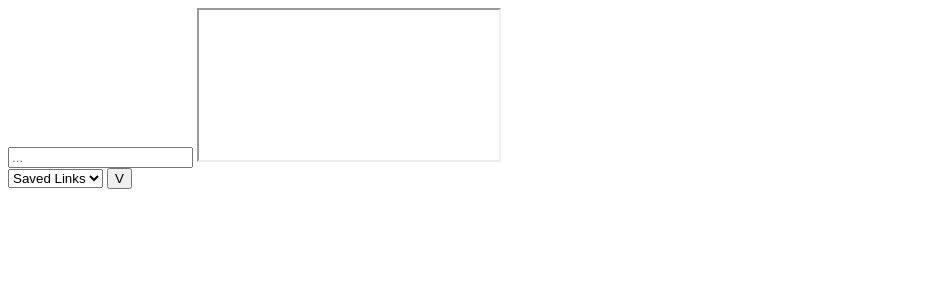
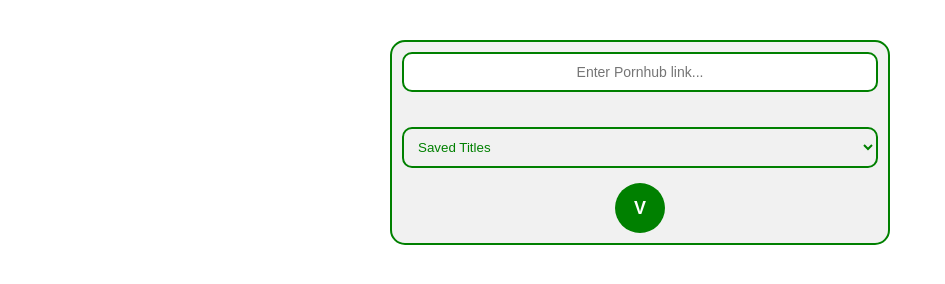
Before and after one commit to NOTHINGx555/-, a plain HTML site: page index.html in a window 1280 px wide. Shown: the whole page, without its empty margins (0-945 px from the left). Drawn offline with Linux system fonts and the light colour scheme.

Commit message:
Update index.html

```diff
--- a/index.html
+++ b/index.html
@@ -4,19 +4,97 @@
     <meta charset="UTF-8">
     <meta name="viewport" content="width=device-width, initial-scale=1.0">
     <style>
-        /* (Your existing CSS here) */
+        * {
+            box-sizing: border-box;
+            margin: 0;
+            padding: 0;
+        }
+
+        body {
+            display: flex;
+            flex-direction: column;
+            align-items: center;
+            font-family: Arial, sans-serif;
+            background-color: #ffffff;
+            color: #008000; /* Green text */
+            padding: 20px;
+        }
+
+        .frame-container {
+            width: 90%;
+            max-width: 500px;
+            padding: 10px;
+            margin-top: 20px;
+            display: flex;
+            flex-direction: column;
+            align-items: center;
+            background-color: #f1f1f1; /* Light background */
+            border-radius: 15px;
+            border: 2px solid #008000; /* Green border */
+        }
+
+        input[type="text"] {
+            width: 100%;
+            padding: 10px;
+            border: 2px solid #008000;
+            border-radius: 10px;
+            font-size: 14px;
+            margin-bottom: 10px;
+            color: #008000;
+            text-align: center;
+        }
+
+        iframe {
+            width: 100%;
+            aspect-ratio: 16 / 9;
+            border-radius: 10px;
+            border: none;
+            display: none;
+        }
+
+        .link-status {
+            color: #ff0000;
+            margin-top: 10px;
+        }
+
+        .link-status.valid {
+            color: #008000;
+        }
+
+        .open-button {
+            width: 50px;
+            height: 50px;
+            border-radius: 50%;
+            background-color: #008000;
+            color: #ffffff;
+            font-size: 18px;
+            font-weight: bold;
+            border: none;
+            cursor: pointer;
+            margin-top: 15px;
+        }
+
+        select {
+            width: 100%;
+            padding: 10px;
+            margin-top: 15px;
+            border-radius: 10px;
+            background-color: #f1f1f1;
+            color: #008000;
+            border: 2px solid #008000;
+        }
     </style>
 </head>
 <body>
 
     <div class="frame-container">
-        <div class="video-container" id="videoContainer">
-            <input type="text" id="videoUrl" placeholder="..." oninput="verifyLink()">
-            <span class="link-status" id="linkStatus"></span>
-            <iframe id="videoPlayer" allowfullscreen></iframe>
-        </div>
+        <input type="text" id="videoUrl" placeholder="Enter Pornhub link..." oninput="verifyLink()">
+        <span class="link-status" id="linkStatus"></span>
+        <iframe id="videoPlayer" allowfullscreen></iframe>
 
-        <select id="linkList" onclick="loadSelectedLink()"></select>
+        <select id="linkList" onchange="loadSelectedLink()">
+            <option value="">Saved Titles</option>
+        </select>
 
         <button class="open-button" onclick="openPornhub()">V</button>
     </div>
@@ -35,19 +113,16 @@
                     videoPlayer.style.display = "block";
                     linkStatus.textContent = "Valid link.";
                     linkStatus.className = "link-status valid";
-                    hideLinkStatusAfterDelay();
                     saveLink(url);
                 } else {
                     videoPlayer.style.display = "none";
                     linkStatus.textContent = "Video ID not found.";
                     linkStatus.className = "link-status";
-                    hideLinkStatusAfterDelay();
                 }
             } else {
                 videoPlayer.style.display = "none";
-                linkStatus.textContent = "Invalid link. Ensure it's from Pornhub.";
+                linkStatus.textContent = "Invalid link. Must be from Pornhub.";
                 linkStatus.className = "link-status";
-                hideLinkStatusAfterDelay();
             }
         }
 
@@ -56,41 +131,34 @@
             loadVideo(url);
         }
 
-        function hideLinkStatusAfterDelay() {
-            const linkStatus = document.getElementById("linkStatus");
-            setTimeout(() => {
-                linkStatus.textContent = "";
-                linkStatus.className = "link-status";
-            }, 500);
-        }
-
         function openPornhub() {
             window.open("https://www.pornhub.com", "_blank");
         }
 
-        // Extract title from the page (requires permission)
         async function getTitle(url) {
-            // This would need server-side fetching or user grant for a full implementation.
-            // A placeholder:
-            return "Video Title Placeholder";
+            return "Video Title Placeholder"; // Placeholder title
         }
 
         async function saveLink(url) {
+            const title = await getTitle(url); // Placeholder title fetching
             let savedLinks = JSON.parse(localStorage.getItem("savedLinks")) || [];
-
-            const title = await getTitle(url); // This requires permission to fetch titles dynamically.
             if (!savedLinks.some(link => link.url === url)) {
                 savedLinks.push({ url, title });
                 localStorage.setItem("savedLinks", JSON.stringify(savedLinks));
+                saveToLua(savedLinks);
                 loadSavedLinks();
             }
         }
 
+        function saveToLua(links) {
+            const luaContent = links.map(link => `linkData["${link.title}"] = "${link.url}"`).join("\n");
+            console.log(luaContent); // Use this to save to a GitHub file (save.lua)
+        }
+
         function loadSavedLinks() {
             const linkList = document.getElementById("linkList");
-            linkList.innerHTML = "<option value=''>Saved Links</option>";
+            linkList.innerHTML = "<option value=''>Saved Titles</option>"; // Clear list and add placeholder
             const savedLinks = JSON.parse(localStorage.getItem("savedLinks")) || [];
-
             savedLinks.forEach(link => {
                 const option = document.createElement("option");
                 option.value = link.url;
```
